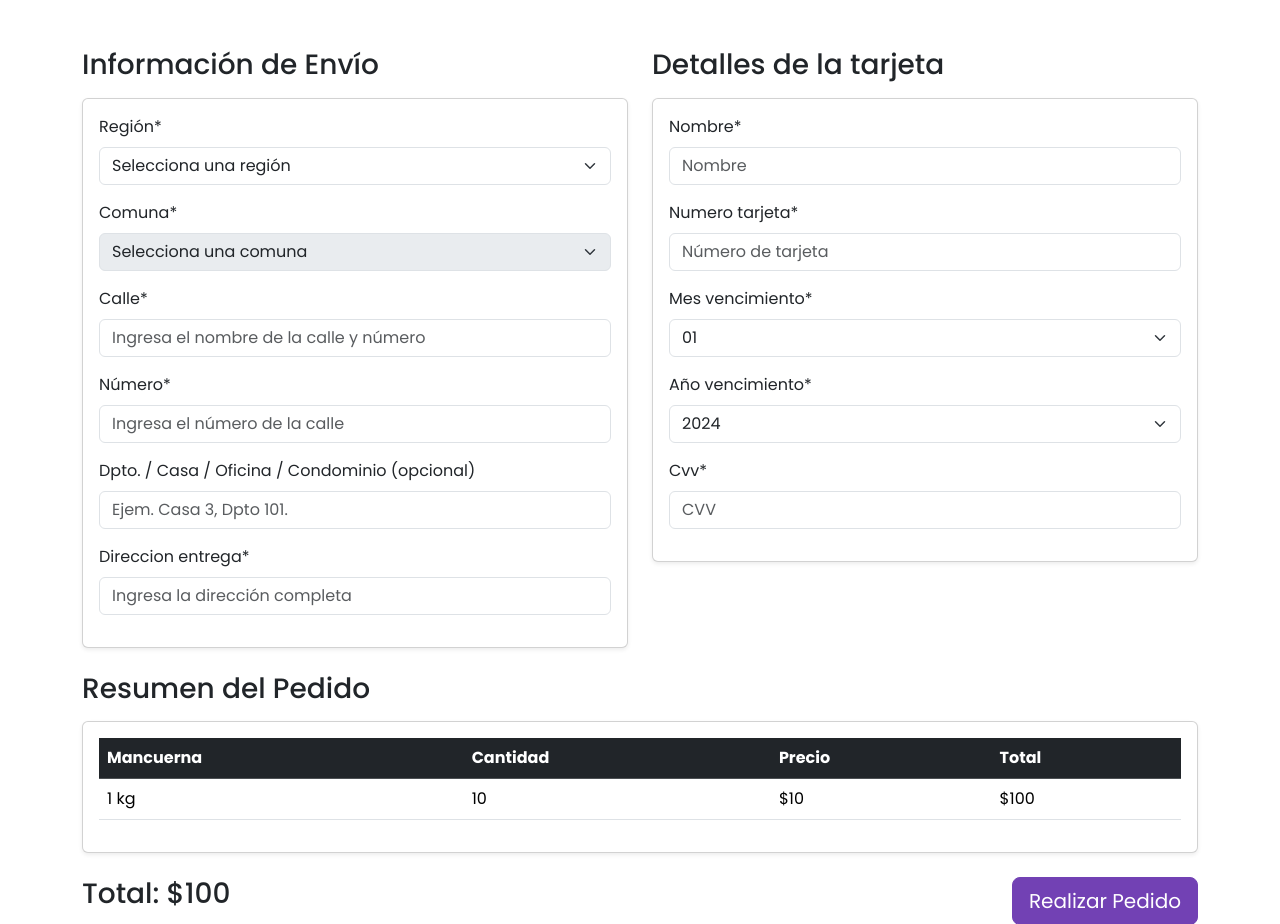
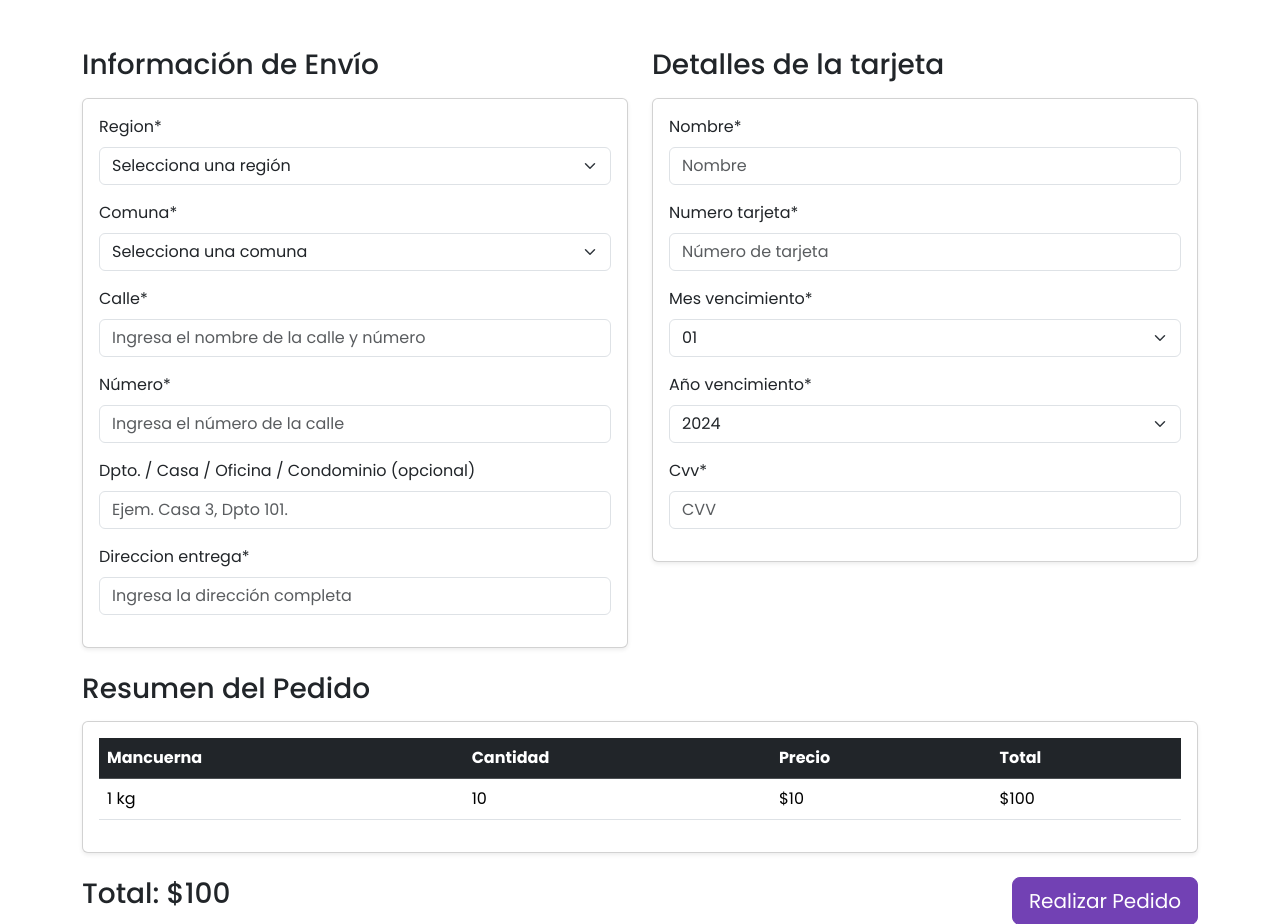
Before and after one commit to matiasdiaz1/gymbros, a Django app: page /checkout/ in a window 1280 px wide. Shown: the part 66-990 px from the top of the page. Run offline with Django 5.2, Linux system fonts and the light colour scheme; a user stored in the database is signed in; tables that the repository leaves empty hold one stand-in row (values such as "Sample post"); some libraries are stand-ins or nearby versions.

Commit message:
se soluciono eñ selecionar comunas y cuando no haya stock el producto se agota en el index

```diff
--- a/gymapp/forms.py
+++ b/gymapp/forms.py
@@ -36,63 +36,65 @@ class PedidoForm(forms.ModelForm):
         ('Santiago', 'Región Metropolitana de Santiago'),
     ]
 
-    COMUNA_CHOICES = [
-        ('', 'Selecciona una comuna'),
-        ('Concepcion', 'Concepción'),
-        ('Talcahuano', 'Talcahuano'),
-        ('Hualpén', 'Hualpén'),
-        ('SanPedro', 'San Pedro de la Paz'),
-        ('Coronel', 'Coronel'),
-        ('Lota', 'Lota'),
-        ('Chiguayante', 'Chiguayante'),
-        ('Hualqui', 'Hualqui'),
-        ('Penco', 'Penco'),
-        ('Tome', 'Tomé'),
-        ('SantaJuana', 'Santa Juana'),
-        ('SantiagoCentro', 'Santiago Centro'),
-        ('LasCondes', 'Las Condes'),
-        ('Providencia', 'Providencia'),
-        ('Ñuñoa', 'Ñuñoa'),
-        ('LaFlorida', 'La Florida'),
-        ('PuenteAlto', 'Puente Alto'),
-        ('Maipu', 'Maipú'),
-        ('SanBernardo', 'San Bernardo'),
-        ('LaCisterna', 'La Cisterna'),
-        ('LaGranja', 'La Granja'),
-        ('LoEspejo', 'Lo Espejo'),
-        ('PedroAguirreCerda', 'Pedro Aguirre Cerda'),
-        ('SanMiguel', 'San Miguel'),
-        ('Independencia', 'Independencia'),
-        ('Recoleta', 'Recoleta'),
-        ('Quilicura', 'Quilicura'),
-        ('Renca', 'Renca'),
-        ('Conchali', 'Conchalí'),
-        ('Huechuraba', 'Huechuraba'),
-        ('QuintaNormal', 'Quinta Normal'),
-        ('LoPrado', 'Lo Prado'),
-        ('CerroNavia', 'Cerro Navia'),
-        ('Pudahuel', 'Pudahuel'),
-        ('EstacionCentral', 'Estación Central'),
-        ('LoBarnechea', 'Lo Barnechea'),
-        ('Vitacura', 'Vitacura'),
-        ('LaReina', 'La Reina'),
-        ('Peñalolen', 'Peñalolén'),
-        ('Macul', 'Macul'),
-        ('SanJoaquin', 'San Joaquín'),
-        ('LaPintana', 'La Pintana'),
-        ('ElBosque', 'El Bosque'),
-        ('SanRamon', 'San Ramón'),
-    ]
+    COMUNA_CHOICES = {
+        'BioBio': [
+            ('Concepcion', 'Concepción'),
+            ('Talcahuano', 'Talcahuano'),
+            ('Hualpén', 'Hualpén'),
+            ('SanPedro', 'San Pedro de la Paz'),
+            ('Coronel', 'Coronel'),
+            ('Lota', 'Lota'),
+            ('Chiguayante', 'Chiguayante'),
+            ('Hualqui', 'Hualqui'),
+            ('Penco', 'Penco'),
+            ('Tome', 'Tomé'),
+            ('SantaJuana', 'Santa Juana'),
+        ],
+        'Santiago': [
+            ('SantiagoCentro', 'Santiago Centro'),
+            ('LasCondes', 'Las Condes'),
+            ('Providencia', 'Providencia'),
+            ('Ñuñoa', 'Ñuñoa'),
+            ('LaFlorida', 'La Florida'),
+            ('PuenteAlto', 'Puente Alto'),
+            ('Maipu', 'Maipú'),
+            ('SanBernardo', 'San Bernardo'),
+            ('LaCisterna', 'La Cisterna'),
+            ('LaGranja', 'La Granja'),
+            ('LoEspejo', 'Lo Espejo'),
+            ('PedroAguirreCerda', 'Pedro Aguirre Cerda'),
+            ('SanMiguel', 'San Miguel'),
+            ('Independencia', 'Independencia'),
+            ('Recoleta', 'Recoleta'),
+            ('Quilicura', 'Quilicura'),
+            ('Renca', 'Renca'),
+            ('Conchali', 'Conchalí'),
+            ('Huechuraba', 'Huechuraba'),
+            ('QuintaNormal', 'Quinta Normal'),
+            ('LoPrado', 'Lo Prado'),
+            ('CerroNavia', 'Cerro Navia'),
+            ('Pudahuel', 'Pudahuel'),
+            ('EstacionCentral', 'Estación Central'),
+            ('LoBarnechea', 'Lo Barnechea'),
+            ('Vitacura', 'Vitacura'),
+            ('LaReina', 'La Reina'),
+            ('Peñalolen', 'Peñalolén'),
+            ('Macul', 'Macul'),
+            ('SanJoaquin', 'San Joaquín'),
+            ('LaPintana', 'La Pintana'),
+            ('ElBosque', 'El Bosque'),
+            ('SanRamon', 'San Ramón'),
+        ],
+    }
 
     region = forms.ChoiceField(choices=REGION_CHOICES, widget=forms.Select(attrs={
-        'placeholder': 'Selecciona una región',
-        'onchange': 'habilitar_comuna()'
-    }), label="Región")
-
-    comuna = forms.ChoiceField(choices=COMUNA_CHOICES, widget=forms.Select(attrs={
-        'placeholder': 'Selecciona una comuna',
-        'disabled': 'disabled'
-    }), label="Comuna")
+        'class': 'form-control',
+        'id': 'id_region',
+    }))
+    comuna = forms.ChoiceField(widget=forms.Select(attrs={
+        'class': 'form-control',
+        'id': 'id_comuna',
+    }))
 
     calle = forms.CharField(widget=forms.TextInput(attrs={
         'placeholder': 'Ingresa el nombre de la calle y número'
@@ -116,7 +118,12 @@ class PedidoForm(forms.ModelForm):
 
     def __init__(self, *args, **kwargs):
         super().__init__(*args, **kwargs)
-        self.fields['region'].widget.attrs.update({'onchange': 'habilitar_comuna()'})
+        self.fields['comuna'].choices = [('', 'Selecciona una comuna')]
+
+        if self.is_bound or self.initial.get('region'):
+            region = self.data.get('region') or self.initial.get('region')
+            if region in self.COMUNA_CHOICES:
+                self.fields['comuna'].choices += self.COMUNA_CHOICES[region]
 
 class DetallePedidoForm(forms.ModelForm):
     class Meta:
--- a/gymapp/templates/gymapp/checkout.html
+++ b/gymapp/templates/gymapp/checkout.html
@@ -2,10 +2,9 @@
 {% load crispy_forms_tags %}
 {% block contenido %}
 <div class="container my-5">
-    <form method="post">
+    <form method="post" id="checkoutForm">
         {% csrf_token %}
         <div class="row">
-
             <div class="col-md-6">
                 <h3 class="mb-3">Información de Envío</h3>
                 <div class="card shadow-sm p-3 mb-4">
@@ -54,21 +53,62 @@
     </form>
 </div>
 
+<script>
+    document.addEventListener('DOMContentLoaded', function() {
+        const regionSelect = document.getElementById('id_region');
+        const comunaSelect = document.getElementById('id_comuna');
 
+        regionSelect.addEventListener('change', function() {
+            const selectedRegion = this.value;
+            comunaSelect.innerHTML = '<option value="">Selecciona una comuna</option>';
+            comunaSelect.disabled = true;
 
-<script>
-    function habilitar_comuna() {
-        var region = document.getElementById("id_region").value;
-        var comuna = document.getElementById("id_comuna");
-        if (region) {
-            comuna.disabled = false;
-        } else {
-            comuna.disabled = true;
+            if (selectedRegion) {
+                fetch(`/get-comunas/?region=${selectedRegion}`)
+                    .then(response => response.json())
+                    .then(data => {
+                        for (const [value, label] of Object.entries(data)) {
+                            const option = new Option(label, value);
+                            comunaSelect.add(option);
+                        }
+                        comunaSelect.disabled = false;
+                    });
+            }
+        });
+
+        // Form submission handling
+        document.getElementById('checkoutForm').addEventListener('submit', function(e) {
+            e.preventDefault();
+
+            // Clear previous error messages
+            document.querySelectorAll('.error-message').forEach(el => el.remove());
+
+            // Validate region and comuna
+            const region = regionSelect.value;
+            const comuna = comunaSelect.value;
+
+            if (!region) {
+                addErrorMessage('id_region', 'Por favor, selecciona una región.');
+                return;
+            }
+
+            if (!comuna) {
+                addErrorMessage('id_comuna', 'Por favor, selecciona una comuna.');
+                return;
+            }
+
+            // If all validations pass, submit the form
+            this.submit();
+        });
+
+        function addErrorMessage(fieldId, message) {
+            const field = document.getElementById(fieldId);
+            const errorDiv = document.createElement('div');
+            errorDiv.className = 'error-message text-danger mt-1';
+            errorDiv.textContent = message;
+            field.parentNode.appendChild(errorDiv);
         }
-    }
+    });
 </script>
 
-
-
-
 {% endblock contenido %}
--- a/gymapp/templates/gymapp/index.html
+++ b/gymapp/templates/gymapp/index.html
@@ -3,8 +3,6 @@
 
 {% block contenido %}
 <div class="container mt-5">
-
-
     <div class="mt-4 p-2 bg-light text-dark rounded text-center">
         <h1 class="display-1">Mejores productos</h1>
     </div>
@@ -18,6 +16,7 @@
                         <h5 class="card-title">Mancuernas {{ mancuerna.peso }} kg</h5>
                         <p class="card-text">Precio: ${{ mancuerna.precio }}</p>
                         <div class="mt-auto">
+                            {% if mancuerna.stock > 0 %}
                                 {% if user.is_authenticated %}
                                     <form action="{% url 'agregar_al_carrito' mancuerna.id %}" method="post">
                                         {% csrf_token %}
@@ -27,6 +26,9 @@
                                 {% else %}
                                     <a class="btn btn-secondary btn-block" style="background-color: #7241b4; color: white; border-color: #7241b4;" href="{% url 'login' %}?next={{ request.path }}">Iniciar sesión para comprar</a>
                                 {% endif %}
+                            {% else %}
+                                <button class="btn btn-danger btn-block" disabled>Agotado</button>
+                            {% endif %}
                         </div>
                     </div>
                 </div>
--- a/gymapp/urls.py
+++ b/gymapp/urls.py
@@ -1,6 +1,6 @@
 from django.urls import path
 from django.urls import path
-from .views import  actualizar_carrito, admin_pedidos, agregar_al_carrito, carrito, checkout, eliminar_del_carrito, eliminar_mancuerna, index, mis_pedidos, modificar_mancuerna, monedas,  personas, detallepersona, crearpersona, modificar, \
+from .views import  actualizar_carrito, admin_pedidos, agregar_al_carrito, carrito, checkout, eliminar_del_carrito, eliminar_mancuerna, get_comunas, index, mis_pedidos, modificar_mancuerna, monedas,  personas, detallepersona, crearpersona, modificar, \
 eliminar,  crear_mancuerna, lista_mancuernas, registro
 from django.conf import settings
 from django.conf.urls.static import static
@@ -25,5 +25,6 @@ urlpatterns = [
     path('mis_pedidos/', mis_pedidos, name='mis_pedidos'),
     path('admin_pedidos/', admin_pedidos, name='admin_pedidos'),
     path('checkout/', checkout, name='checkout'),
+    path('get-comunas/', get_comunas, name='get_comunas'),
 
 ] + static(settings.MEDIA_URL, document_root=settings.MEDIA_ROOT)
--- a/gymapp/views.py
+++ b/gymapp/views.py
@@ -1,4 +1,6 @@
 
+import json
+from django.http import JsonResponse
 from django.shortcuts import render, get_object_or_404, redirect
 from django.contrib.auth.decorators import login_required
 from django.contrib import messages
@@ -206,10 +208,22 @@ def checkout(request):
             carrito_items.delete()
             messages.success(request, 'Pedido realizado con éxito.')
             return redirect('mis_pedidos')
+        else:
+            messages.error(request, 'Por favor, corrija los errores en el formulario.')
     else:
         pedido_form = PedidoForm()
         pago_form = PagoForm()
-    return render(request, 'gymapp/checkout.html', {'carrito_items': carrito_items, 'total': total, 'pedido_form': pedido_form, 'pago_form': pago_form})
+
+    context = {
+        'carrito_items': carrito_items,
+        'total': total,
+        'pedido_form': pedido_form,
+        'pago_form': pago_form,
+        'comuna_choices': json.dumps(PedidoForm.COMUNA_CHOICES),
+    }
+    return render(request, 'gymapp/checkout.html', context)
+
+
 
 @login_required
 def mis_pedidos(request):
@@ -240,3 +254,8 @@ def admin_pedidos(request):
     pedidos = Pedido.objects.all()
     detalles_pedidos = DetallePedido.objects.all()
     return render(request, 'gymapp/admin_pedidos.html', {'pedidos': pedidos, 'detalles_pedidos': detalles_pedidos, 'form': UpdatePedidoForm()})
+
+def get_comunas(request):
+    region = request.GET.get('region')
+    comunas = PedidoForm.COMUNA_CHOICES.get(region, [])
+    return JsonResponse(dict(comunas))
```
Lines whose indentation alone changed are shown as unchanged.
